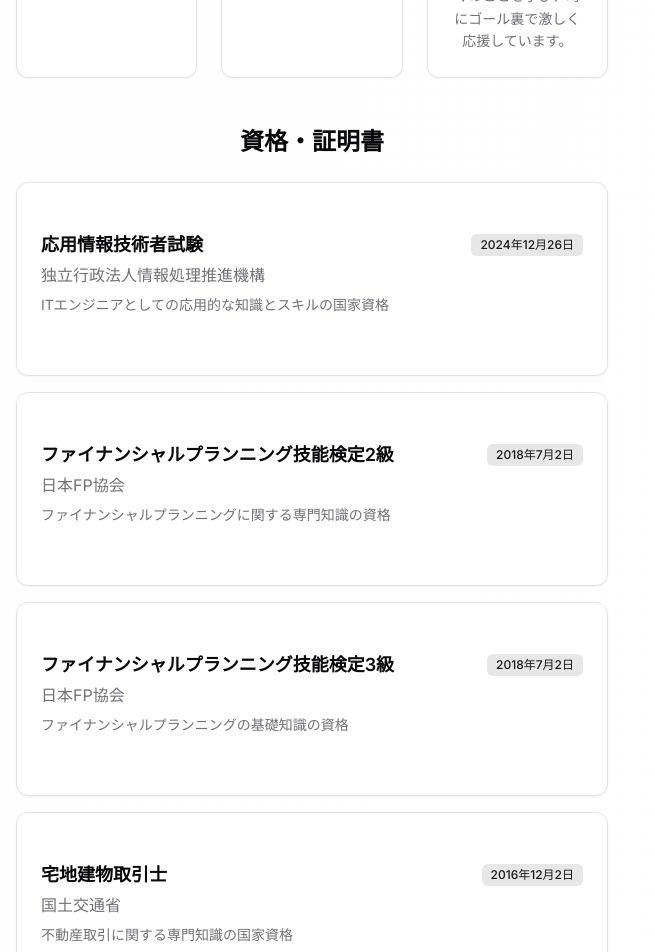
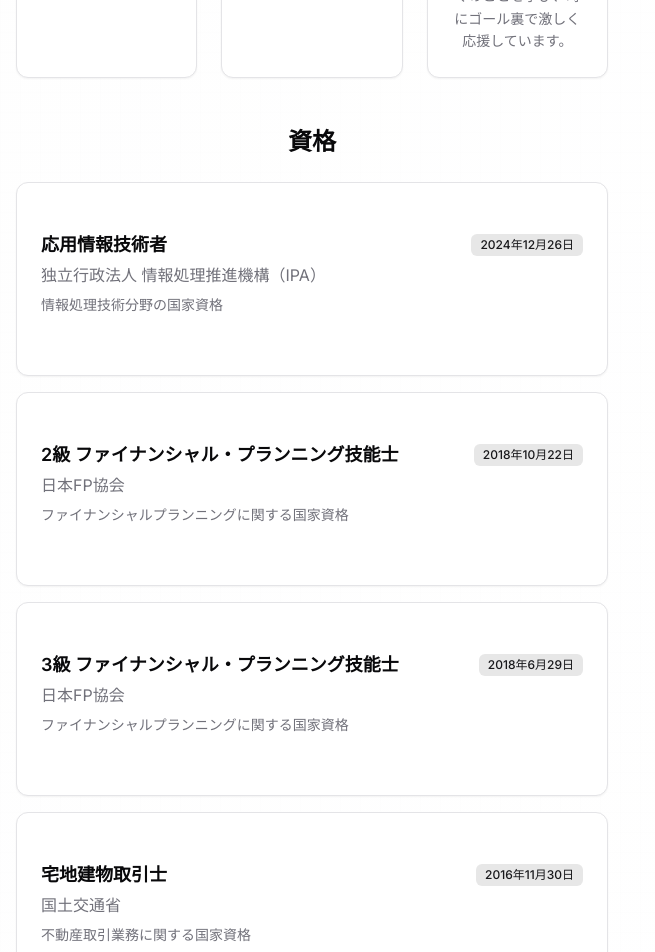
Before and after one commit to Takaaki-Shimizu/dedication, a Next.js app: page / in a window 1280 px wide. Shown: the part 3320-4272 px from the top of the page, without its empty margins (0-655 px from the left). Built offline with nearby package versions, Linux system fonts and the light colour scheme.

Commit message:
fix: 資格名と合格発表日を修正

```diff
--- a/src/components/about-section.tsx
+++ b/src/components/about-section.tsx
@@ -165,34 +165,41 @@
 const certificationsData: Certification[] = [
   {
     id: "1",
-    name: "応用情報技術者試験",
-    issuer: "独立行政法人情報処理推進機構",
+    name: "応用情報技術者",
+    issuer: "独立行政法人 情報処理推進機構（IPA）",
     date: "2024年12月26日",
-    description: "ITエンジニアとしての応用的な知識とスキルの国家資格"
+    description: "情報処理技術分野の国家資格"
   },
   {
     id: "2",
-    name: "ファイナンシャルプランニング技能検定2級",
+    name: "2級 ファイナンシャル・プランニング技能士",
     issuer: "日本FP協会",
-    date: "2018年7月2日",
-    description: "ファイナンシャルプランニングに関する専門知識の資格"
+    date: "2018年10月22日",
+    description: "ファイナンシャルプランニングに関する国家資格"
   },
   {
     id: "3",
-    name: "ファイナンシャルプランニング技能検定3級",
+    name: "3級 ファイナンシャル・プランニング技能士",
     issuer: "日本FP協会",
-    date: "2018年7月2日",
-    description: "ファイナンシャルプランニングの基礎知識の資格"
+    date: "2018年6月29日",
+    description: "ファイナンシャルプランニングに関する国家資格"
   },
   {
     id: "4",
     name: "宅地建物取引士",
     issuer: "国土交通省",
-    date: "2016年12月2日",
-    description: "不動産取引に関する専門知識の国家資格"
+    date: "2016年11月30日",
+    description: "不動産取引業務に関する国家資格"
   },
   {
     id: "5",
+    name: "普通自動車第一種運転免許（AT限定）",
+    issuer: "公安委員会",
+    date: "2015年2月3日",
+    description: "自動車運転に関する国家資格"
+  },
+  {
+    id: "6",
     name: "CompTIA Security+",
     issuer: "CompTIA",
     date: "2021年10月31日",
@@ -200,7 +207,7 @@
     expired: true
   },
   {
-    id: "6",
+    id: "7",
     name: "CompTIA Project+",
     issuer: "CompTIA",
     date: "2021年2月27日",
@@ -208,25 +215,23 @@
     expired: true
   },
   {
-    id: "7",
+    id: "8",
     name: "AWS認定ソリューションアーキテクトアソシエイトレベル",
     issuer: "Amazon Web Services",
     date: "2021年1月31日",
     description: "AWSクラウドアーキテクチャの設計と実装に関する認定資格",
-    credentialId: "AWS-SAA-12345",
     expired: true
   },
   {
-    id: "8",
+    id: "9",
     name: "AWS認定クラウドプラクティショナーレベル",
     issuer: "Amazon Web Services",
     date: "2020年12月6日",
     description: "AWS クラウドの基礎知識に関する認定資格",
-    credentialId: "AWS-CCP-67890",
     expired: true
   },
   {
-    id: "9",
+    id: "10",
     name: "Java SE 8 認定資格 OCJ-P Silver SE 8",
     issuer: "Oracle",
     date: "2020年8月23日",
--- a/src/components/strengths-grid.tsx
+++ b/src/components/strengths-grid.tsx
@@ -112,7 +112,7 @@
 
       {/* Certifications Section */}
       <div>
-        <h3 className="text-2xl font-bold mb-6 text-center">資格・証明書</h3>
+        <h3 className="text-2xl font-bold mb-6 text-center">資格</h3>
 
         {/* 有効な資格 */}
         <div className="space-y-4 mb-6">
```
